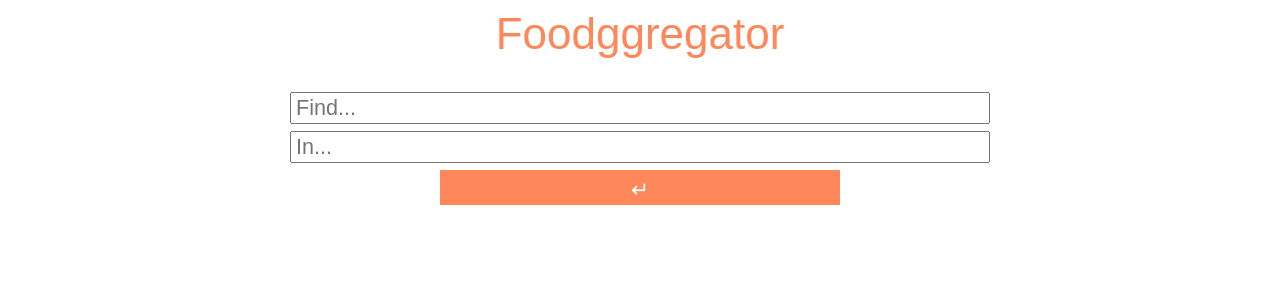
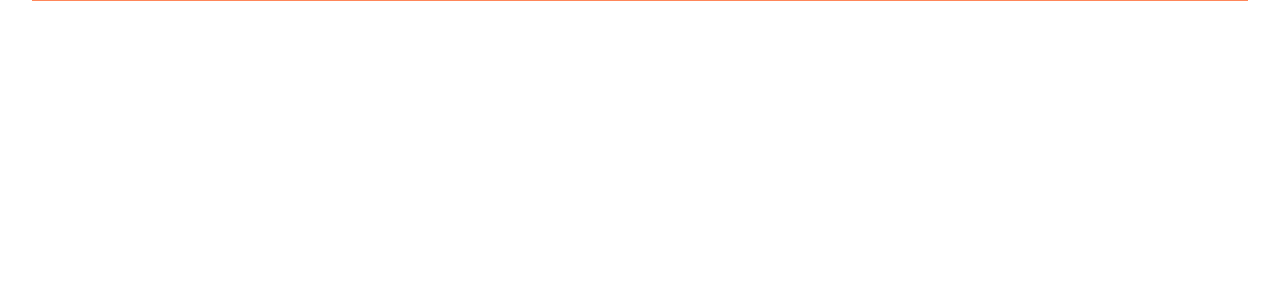
Before and after one commit to samscha/Foodggregator, a React (Create React App) app in the folder foodggregator/: page /results in a window 1280 px wide. Shown: the top 300 px of the page. Built offline with nearby package versions, Linux system fonts and the light colour scheme.

Commit message:
Added Result comp
Adding different routes as well now

```diff
--- a/foodggregator/src/actions/index.js
+++ b/foodggregator/src/actions/index.js
@@ -11,7 +11,7 @@ export const fetchResults = search => {
   const fetchResultsAPICall = axios.post(`${SERVER_ADDRESS}/places`, search);
 
   return dispatch => {
-    dispatch({ type: FETCH_RESULTS_START });
+    dispatch({ type: FETCH_RESULTS_START, payload: search });
 
     fetchResultsAPICall
       .then(({ data }) => {
--- a/foodggregator/src/components/app/App.js
+++ b/foodggregator/src/components/app/App.js
@@ -10,7 +10,7 @@ class App extends Component {
   state = {};
 
   componentWillReceiveProps(nextProps) {
-    console.log(nextProps);
+    // console.log(nextProps);
   }
 
   render() {
@@ -20,7 +20,7 @@ class App extends Component {
 
         <Separator />
 
-        {this.props.isFetchingResults ? <div>loading</div> : <Search />}
+        <Search />
 
         <Separator />
 
--- /dev/null
+++ b/foodggregator/src/components/results/Result.js
@@ -0,0 +1,7 @@
+import React from 'react';
+
+const Result = props => {
+  return <div className="Result">{Object.keys(props.result)[0]}</div>;
+};
+
+export default Result;
--- a/foodggregator/src/components/results/Results.js
+++ b/foodggregator/src/components/results/Results.js
@@ -1,9 +1,12 @@
 import React, { Component } from 'react';
 import { connect } from 'react-redux';
+
+import Result from './Result';
 
 class Results extends Component {
   state = {
     results: [],
+    search: {},
   };
 
   componentDidMount() {}
@@ -11,15 +14,28 @@ class Results extends Component {
   componentWillReceiveProps(nextProps) {
     if (this.props.results.length !== nextProps.results.length)
       this.setState({ results: nextProps.results });
+    if (this.props.search !== nextProps.search)
+      this.setState({ search: nextProps.search });
   }
 
   render() {
     return (
       <div className="Results">
+        <div className="ResultsQuery">
+          {this.state.search.query === undefined
+            ? null
+            : `${this.state.search.query} in ${this.state.search.location}`}
+        </div>
+
+        <div className="ResultsSeparator" />
+
         {this.state.results.map(result => {
           return (
-            <div className="Result" key={Object.keys(result)[0]}>
-              {Object.keys(result)[0]}
+            <div
+              className="ResultsContainer"
+              key={Object.values(Object.values(result)[0][0])[0].id}
+            >
+              <Result result={result} />
             </div>
           );
         })}
@@ -31,6 +47,7 @@ class Results extends Component {
 const mapStateToProps = state => {
   return {
     results: state.results,
+    search: state.search,
   };
 };
 
--- a/foodggregator/src/components/search/Search.js
+++ b/foodggregator/src/components/search/Search.js
@@ -17,7 +17,8 @@ class Search extends Component {
     this.props.fetchResults(this.state);
   };
 
-  checkIfReturn = e => (e.keyCode === 13 ? this.props.fetchResults : null);
+  checkIfReturn = e =>
+    e.keyCode === 13 ? this.props.fetchResults(this.state) : null;
 
   render() {
     return (
--- a/foodggregator/src/index.js
+++ b/foodggregator/src/index.js
@@ -10,6 +10,7 @@ import { BrowserRouter as Router, Route, Switch } from 'react-router-dom';
 
 import rootReducer from './reducers';
 
+import Results from './components/results/Results';
 import App from './components/app/App';
 
 import './styles/css/index.css';
@@ -21,6 +22,7 @@ ReactDOM.render(
     <Router>
       <div>
         <Switch>
+          <Route path="/results" component={Results} />
           <Route path="/" component={App} />
         </Switch>
       </div>
--- a/foodggregator/src/reducers/index.js
+++ b/foodggregator/src/reducers/index.js
@@ -1,6 +1,7 @@
 import * as actionType from '../actions';
 
 const initialState = {
+  search: {},
   results: [],
   isFetchingResults: false,
   error: '',
@@ -11,6 +12,7 @@ const rootReducer = (state = initialState, action) => {
     case actionType.FETCH_RESULTS_START:
       return {
         ...state,
+        search: action.payload,
         isFetchingResults: true,
       };
 
--- a/foodggregator/src/styles/css/index.css
+++ b/foodggregator/src/styles/css/index.css
@@ -198,6 +198,21 @@ body {
   cursor: pointer;
 }
 /* results */
-.Results .Result {
-  font-size: 1.4rem;
+.Results {
+  width: 95%;
+  margin: 0 auto;
 }
+.Results .ResultsQuery {
+  font-size: 1.45rem;
+  color: #ff875a;
+  border-bottom: solid 1px;
+}
+.Results .ResultsSeparator {
+  height: 7px;
+}
+.Results .ResultsContainer {
+  margin: 2px auto;
+}
+.Result {
+  font-size: 1.35rem;
+}
--- a/foodggregator/src/styles/less/index.less
+++ b/foodggregator/src/styles/less/index.less
@@ -16,3 +16,4 @@
 
 /* results */
 @import 'results/Results';
+@import 'results/Result';
--- /dev/null
+++ b/foodggregator/src/styles/less/results/Result.less
@@ -0,0 +1,3 @@
+.Result {
+  font-size: 1.35rem;
+}
--- a/foodggregator/src/styles/less/results/Results.less
+++ b/foodggregator/src/styles/less/results/Results.less
@@ -1,7 +1,23 @@
 .Results {
-  //
+  width: 95%;
 
-  .Result {
-    font-size: 1.4rem;
+  margin: 0 auto;
+
+  .ResultsQuery {
+    font-size: 1.45rem;
+
+    color: @themeColor;
+    border-bottom: solid 1px;
+  }
+
+  .ResultsSeparator {
+    .emptySpace();
+  }
+
+  .ResultsContainer {
+    // width: 90%;
+
+    margin: 2px auto;
+    // font-size: 1.4rem;
   }
 }
```
Also changed, not shown: 1 other file (tests, documents, lock files or other folders).
